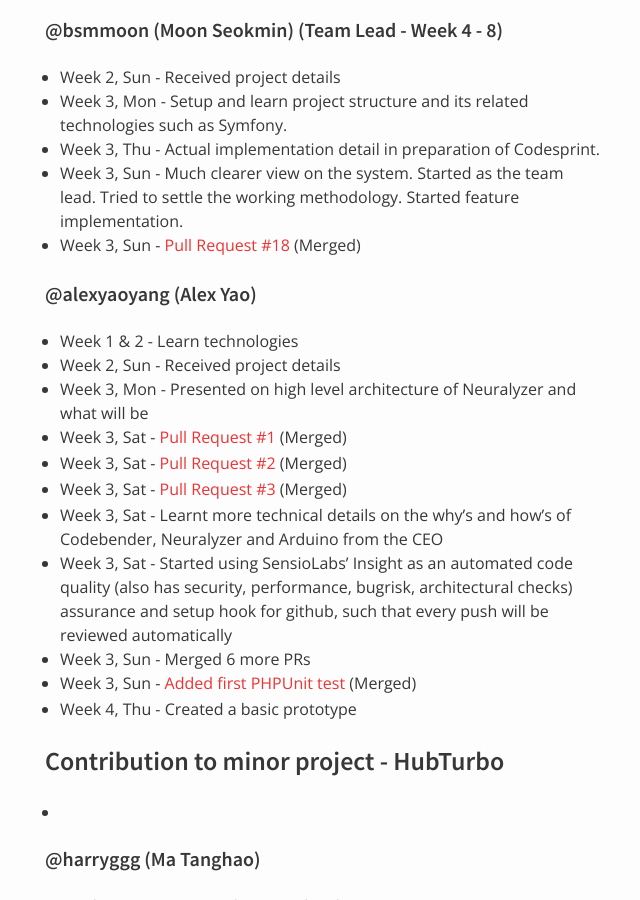
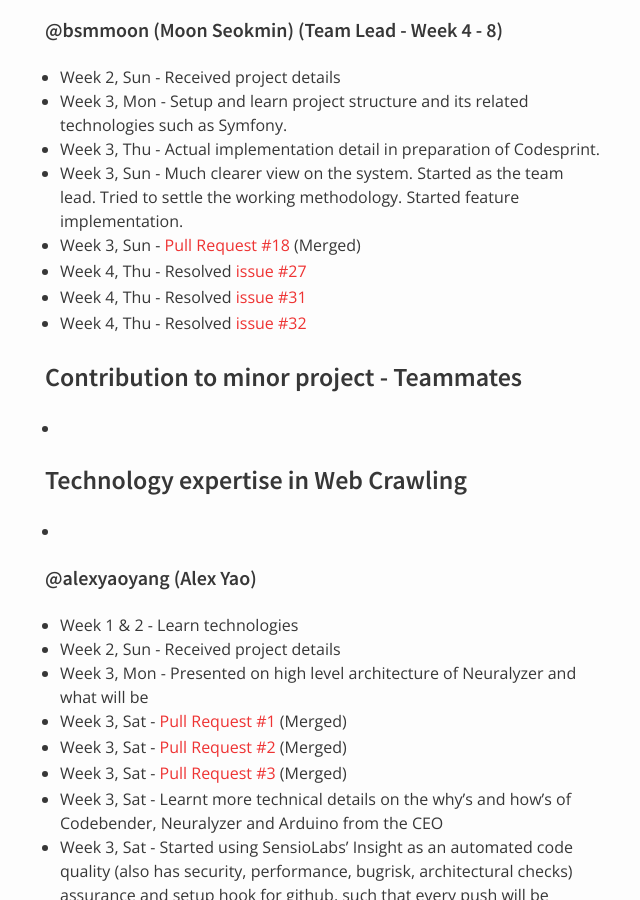
Before and after one commit to nus-oss/cs3281-AY1516S2-website, a Jekyll site: the page built from teams/codebender.md, in a window 1280 px wide and 900 px high, scrolled down 4373 px. Shown: the whole window, without its empty margins (325-965 px from the left). Built offline with Jekyll 4.4.1, drawn with Linux system fonts in a browser that asks for light colours.

Commit message:
Update Seokmin progress

```diff
--- a/teams/codebender.md
+++ b/teams/codebender.md
@@ -148,6 +148,15 @@
 * Week 3, Thu - Actual implementation detail in preparation of Codesprint.
 * Week 3, Sun - Much clearer view on the system. Started as the team lead. Tried to settle the working methodology. Started feature implementation.
 * Week 3, Sun - [Pull Request #18](https://github.com/codebendercc/eratosthenes/pull/18) (Merged)
+* Week 4, Thu - Resolved [issue #27](https://github.com/codebendercc/eratosthenes/issues/27)
+* Week 4, Thu - Resolved [issue #31](https://github.com/codebendercc/eratosthenes/issues/31)
+* Week 4, Thu - Resolved [issue #32](https://github.com/codebendercc/eratosthenes/issues/32)
+
+### Contribution to minor project - Teammates
+ *
+
+### Technology expertise in Web Crawling
+ *
 
 #### @alexyaoyang (Alex Yao)
 * Week 1 & 2 - Learn technologies
```
